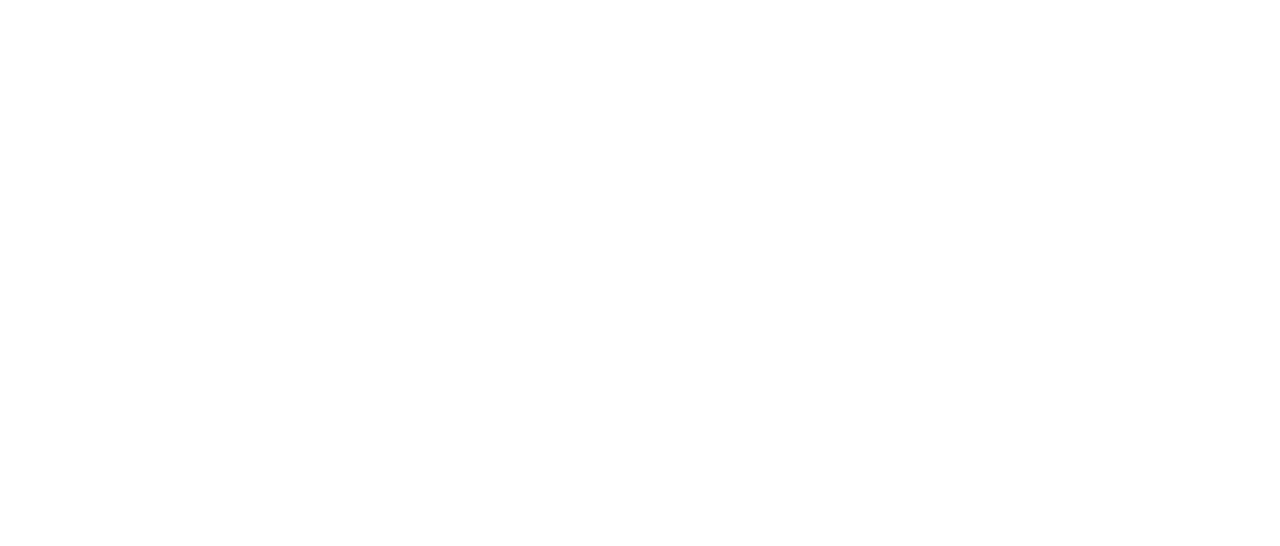
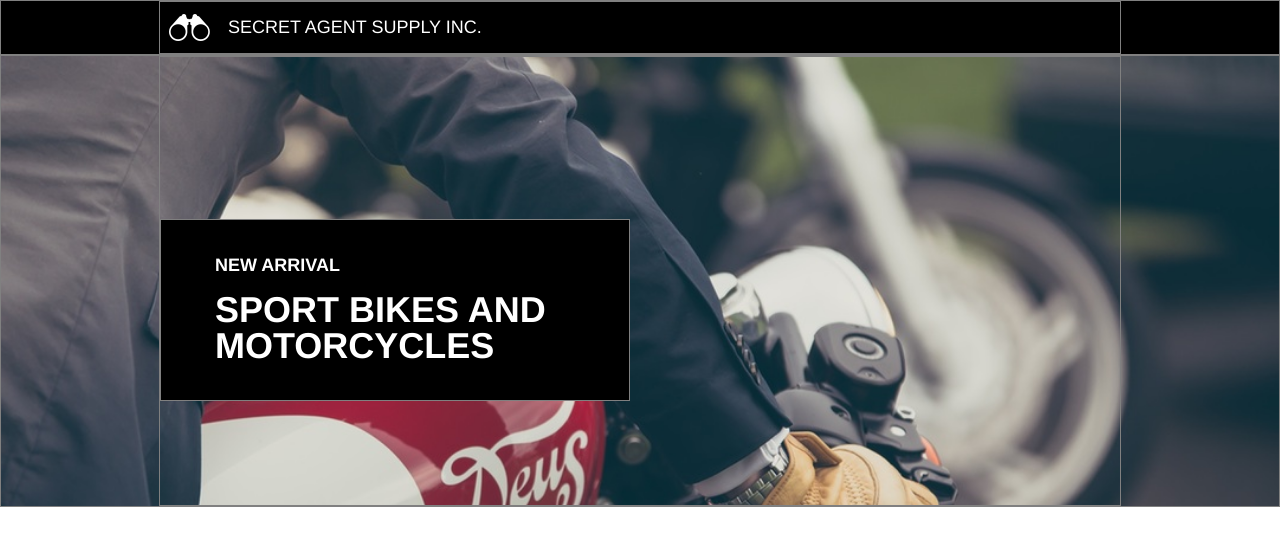
Before and after one commit to talbert1209/secret-agent-supply, a plain HTML site: page index.html in a window 1280 px wide. Drawn offline with Linux system fonts and the light colour scheme.

Commit message:
Built logo bar and main media board

```diff
--- a/index.html
+++ b/index.html
@@ -7,6 +7,21 @@
     <title>Secret Agent Supply Inc.</title>
   </head>
   <body>
-
+    <!-- Black bar with logo -->
+    <div class="container company">
+      <div class="container logo-companyname">
+        <img src="resources/images/logo.png" alt="Company Logo" id="logo">
+        <p>SECRET AGENT SUPPLY INC.</p>
+      </div>
+    </div>
+    <!-- Big media section -->
+    <div class="container media-board">
+      <div class="container inside-media-board">
+        <div class="container media-box">
+          <h4>NEW ARRIVAL</h4>
+          <h1>SPORT BIKES AND MOTORCYCLES</h1>
+        </div>
+      </div>
+    </div>
   </body>
 </html>
--- a/resources/css/style.css
+++ b/resources/css/style.css
@@ -0,0 +1,83 @@
+
+/* Assign base font-size */
+html {
+  font-size: 18px;
+}
+
+body {
+  font-family: Helvetica;
+}
+
+/* Put a box around all containers */
+.container {
+  border: solid gray 1px;
+}
+
+/* ---------------------------------------------- Logo Bar ---------------------------------------- */
+
+/* Put logo together */
+.logo-companyname {
+  display: flex;
+  background-color: Black;
+  width: 960px;
+  justify-content: flex-start;
+  align-items: center;
+  color: white;
+  padding: 0.66rem 0;
+}
+
+/* Format image in title */
+#logo {
+  height: 1.5rem;
+  width: auto;
+  margin-right: 1rem;
+  margin-left: 0.5rem;
+}
+
+/* Align top bar */
+.company {
+  display: flex;
+  justify-content: center;
+  background-color: black;
+}
+
+/* ---------------------------------------------- Main Media -------------------------------------- */
+
+/* Format main media-board */
+.media-board {
+  background-image: url("../images/moto.jpeg");
+  background-size: cover;
+  background-repeat: no-repeat;
+  height: 25rem;
+  display: flex;
+  justify-content: center;
+}
+
+/* Format container inside main media-board */
+.inside-media-board {
+  width: 960px;
+}
+
+/* Format media-box */
+.media-box {
+  width: 20rem;
+  background-color: black;
+  padding: 2rem 3rem;
+  margin-top: 9rem;
+  color: white;
+}
+
+/* format h4 elements in the main media-box */
+.media-box h4 {
+  font-family: Helvetica;
+  font-size: 1rem;
+  font-weight: bold;
+}
+
+/* Format h1 elelents in the main meida-box */
+.media-box h1 {
+  font-family: Helvetica;
+  font-size: 2rem;
+  font-weight: bold;
+  margin-top: 1rem;
+}
```
